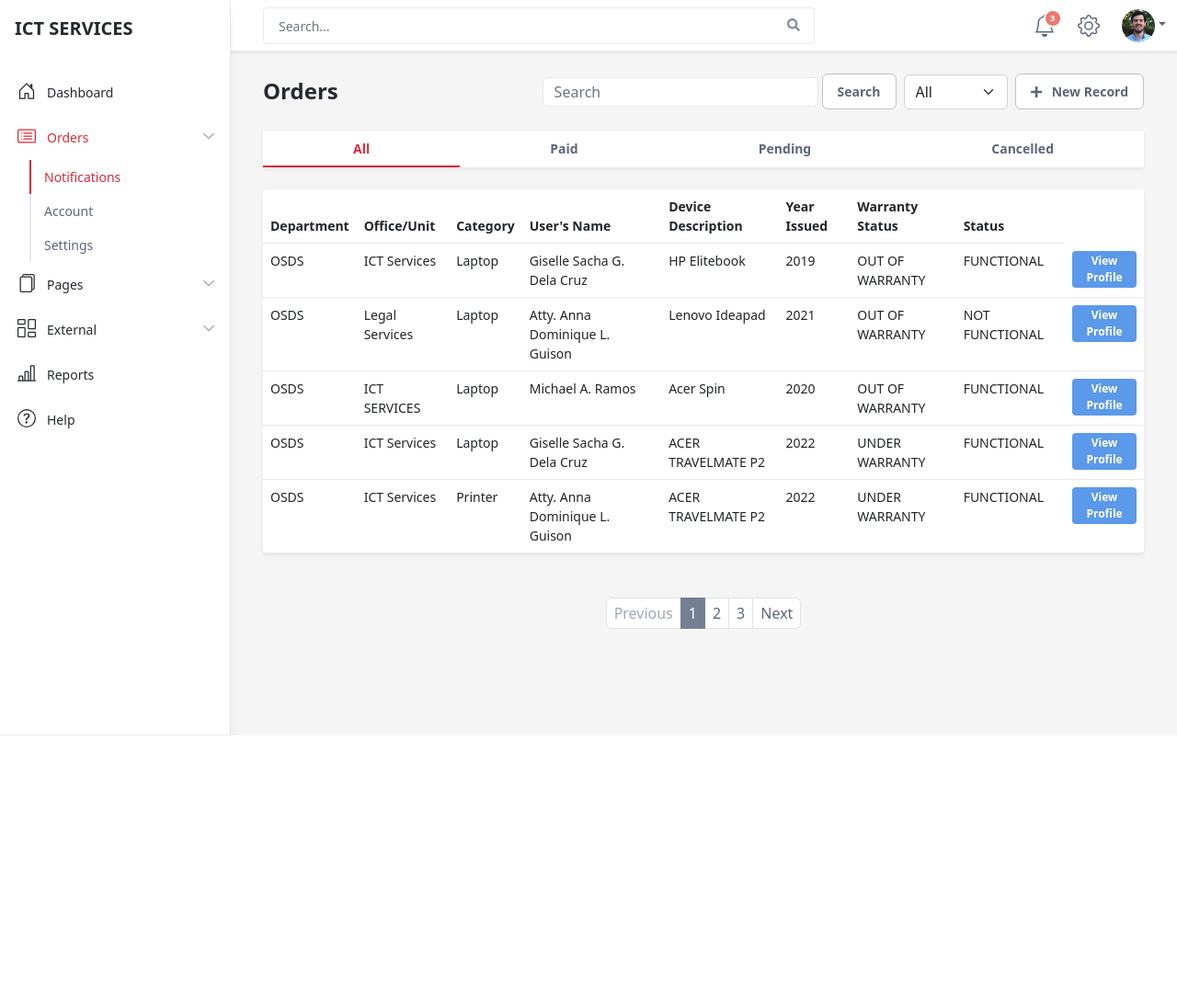
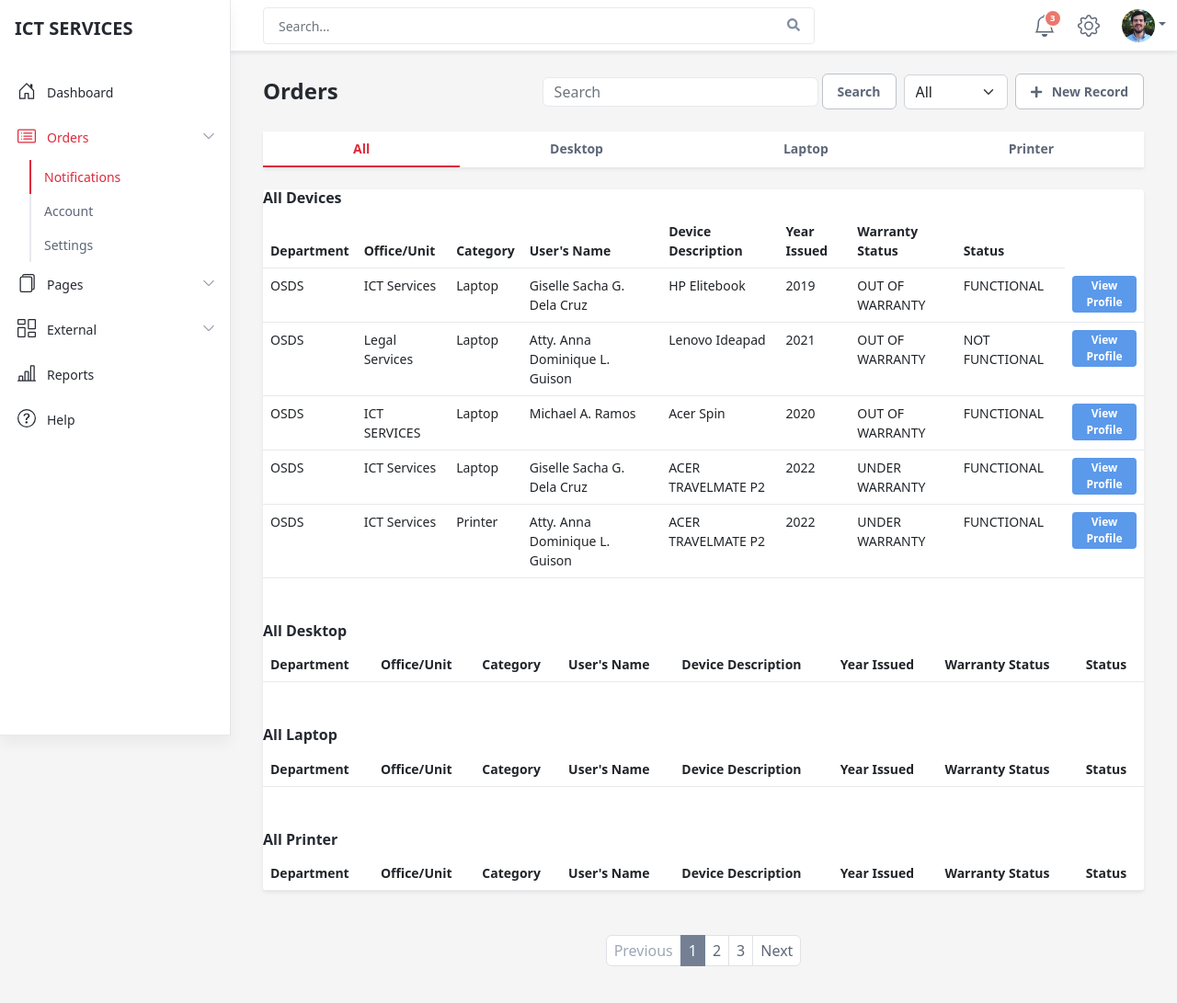
Before and after one commit to jmarknavarro/do-inventory, a PHP site: page /dashboard/index.php in a window 1280 px wide. Shown: the whole page at 92% size. Before the commit the page ends 800 px from the top, so only its background shows below. Run offline with PHP 8.4, Linux system fonts and the light colour scheme; a user stored in the database is signed in; data comes from the database, SQL or seed files in the repository; lists and menus that the app fills with data are empty; some libraries are stand-ins or nearby versions.

Commit message:
Updating File

```diff
--- a/dashboard/index.php
+++ b/dashboard/index.php
@@ -423,9 +423,9 @@
 
                     <nav id="orders-table-tab" class="orders-table-tab app-nav-tabs nav shadow-sm flex-column flex-sm-row mb-4">
                         <a class="flex-sm-fill text-sm-center nav-link active" id="orders-all-tab" data-bs-toggle="tab" href="#orders-all" role="tab" aria-controls="orders-all" aria-selected="true">All</a>
-                        <a class="flex-sm-fill text-sm-center nav-link" id="orders-paid-tab" data-bs-toggle="tab" href="#orders-paid" role="tab" aria-controls="orders-paid" aria-selected="false">Paid</a>
-                        <a class="flex-sm-fill text-sm-center nav-link" id="orders-pending-tab" data-bs-toggle="tab" href="#orders-pending" role="tab" aria-controls="orders-pending" aria-selected="false">Pending</a>
-                        <a class="flex-sm-fill text-sm-center nav-link" id="orders-cancelled-tab" data-bs-toggle="tab" href="#orders-cancelled" role="tab" aria-controls="orders-cancelled" aria-selected="false">Cancelled</a>
+                        <a class="flex-sm-fill text-sm-center nav-link" id="orders-paid-tab" data-bs-toggle="tab" href="#orders-paid" role="tab" aria-controls="orders-paid" aria-selected="false">Desktop</a>
+                        <a class="flex-sm-fill text-sm-center nav-link " id="orders-pending-tab" data-bs-toggle="tab" href="#orders-pending" role="tab" aria-controls="orders-pending" aria-selected="false">Laptop</a>
+                        <a class="flex-sm-fill text-sm-center nav-link" id="orders-cancelled-tab" data-bs-toggle="tab" href="#orders-cancelled" role="tab" aria-controls="orders-cancelled" aria-selected="false">Printer</a>
                     </nav>
 
 
@@ -434,15 +434,46 @@
                             <div class="app-card app-card-orders-table shadow-sm mb-5">
                                 <div class="app-card-body">
                                     <div class="table-responsive">
+                                        <h6>All Devices</h6>
                                         <table id="list_std" class="table app-table-hover mb-0 text-left">
                                             <?php
                                             $view = new class_model();
                                             $row  = $view->fetchAllData();
+
                                             ?>
                                         </table>
                                     </div>
                                     <!--//table-responsive-->
+                                    <div class="table-responsive mt-5">
+                                    <h6>All Desktop</h6>
+                                        <table id="list_std" class="table app-table-hover mb-0 text-left">
+                                            <?php
+                                            $view = new class_model();
+                                            $row  = $view->fetchAllDesktop();
 
+                                            ?>
+                                        </table>
+                                    </div>
+                                    <div class="table-responsive mt-5">
+                                    <h6>All Laptop</h6>
+                                        <table id="list_std" class="table app-table-hover mb-0 text-left">
+                                            <?php
+                                            $view = new class_model();
+                                            $row  = $view->fetchAllLaptop();
+
+                                            ?>
+                                        </table>
+                                    </div>
+                                    <div class="table-responsive mt-5">
+                                    <h6>All Printer</h6>
+                                        <table id="list_std" class="table app-table-hover mb-0 text-left">
+                                            <?php
+                                            $view = new class_model();
+                                            $row  = $view->fetchAllPrinter();
+
+                                            ?>
+                                        </table>
+                                    </div>
                                 </div>
                                 <!--//app-card-body-->
                             </div>
--- a/init/model/class_model.php
+++ b/init/model/class_model.php
@@ -72,7 +72,168 @@
 			}
 		}
 
+		// public function getAllD() {
+		// 	try {
+		// 		$db    = DB();
+		// 		$sql   = "SELECT * FROM `tbl_admin` WHERE username = '$username' AND password = '$password'";
+		// 		$query = $db->prepare($sql);
+		// 		$query->execute();
+		// 		$row = $query->fetch(PDO::FETCH_ASSOC);
+		// 		if ($row > 0) {
+		// 			session_start();
+		// 			$_SESSION['user'] = $row['username']; // Set Session
+		// 			echo 1;
+		// 		} else {
+		// 			echo "error";
+		// 		}
+		// 	} catch (PDOException $e) {
+		// 		echo $e->getMessage();
 
+		// 	}
+		// }
+
+		public function fetchAllLaptop()
+		{
+			{
+				try {
+					$db = DB();
+					$sql = "SELECT * FROM `tbl_product`WHERE `category_id` = 'Laptop'";
+					$data = $db->prepare($sql);
+					$data->execute();
+					$rows = $data->fetchAll(PDO::FETCH_ASSOC);
+
+					// echo "<table id='example1' class='table table-striped table-bordered no-wrap'>";
+					echo "<thead>";
+					echo "<th>Department</th>";
+					echo "<th>Office/Unit</th>";
+					echo "<th>Category</th>";
+					echo "<th>User's Name</th>";
+					echo "<th>Device Description</th>";
+					echo "<th>Year Issued</th>";
+					echo "<th>Warranty Status</th>";
+					echo "<th>Status</th>";
+					echo "</thead>";
+
+					foreach ($rows as $row) {
+
+						echo "<tr>";
+						echo "<td>$row[dept_id]</td>";
+						echo "<td>$row[office_id]</td>";
+						echo "<td>$row[category_id]</td>";
+						echo "<td>$row[user_name]</td>";
+						echo "<td>$row[product_name]</td>";
+						echo "<td>$row[year_issued]</td>";
+						echo "<td>$row[warranty_status]</td>";
+						echo "<td>$row[status]</td>";
+						echo "<td>
+						<a class='btn text-center text-white btn-info btn-sm' data-toggle='modal' data-id='$row[id]'>View Profile</a>
+						</td>";
+						echo "</tr>";
+					}
+					echo "</table>";
+
+
+				}  catch (PDOException $e) {
+					echo $e->getMessage();
+				}
+			}
+
+		}
+		public function fetchAllDesktop()
+		{
+			{
+				try {
+					$db = DB();
+					$sql = "SELECT * FROM `tbl_product`WHERE `category_id` = 'Desktop'";
+					$data = $db->prepare($sql);
+					$data->execute();
+					$rows = $data->fetchAll(PDO::FETCH_ASSOC);
+
+					// echo "<table id='example1' class='table table-striped table-bordered no-wrap'>";
+					echo "<thead>";
+					echo "<th>Department</th>";
+					echo "<th>Office/Unit</th>";
+					echo "<th>Category</th>";
+					echo "<th>User's Name</th>";
+					echo "<th>Device Description</th>";
+					echo "<th>Year Issued</th>";
+					echo "<th>Warranty Status</th>";
+					echo "<th>Status</th>";
+					echo "</thead>";
+
+					foreach ($rows as $row) {
+
+						echo "<tr>";
+						echo "<td>$row[dept_id]</td>";
+						echo "<td>$row[office_id]</td>";
+						echo "<td>$row[category_id]</td>";
+						echo "<td>$row[user_name]</td>";
+						echo "<td>$row[product_name]</td>";
+						echo "<td>$row[year_issued]</td>";
+						echo "<td>$row[warranty_status]</td>";
+						echo "<td>$row[status]</td>";
+						echo "<td>
+						<a class='btn text-center text-white btn-info btn-sm' data-toggle='modal' data-id='$row[id]'>View Profile</a>
+						</td>";
+						echo "</tr>";
+					}
+					echo "</table>";
+
+
+				}  catch (PDOException $e) {
+					echo $e->getMessage();
+				}
+			}
+
+		}
+
+		public function fetchAllPrinter()
+		{
+			{
+				try {
+					$db = DB();
+					$sql = "SELECT * FROM `tbl_product`WHERE `category_id` = 'Printer'";
+					$data = $db->prepare($sql);
+					$data->execute();
+					$rows = $data->fetchAll(PDO::FETCH_ASSOC);
+
+					// echo "<table id='example1' class='table table-striped table-bordered no-wrap'>";
+					echo "<thead>";
+					echo "<th>Department</th>";
+					echo "<th>Office/Unit</th>";
+					echo "<th>Category</th>";
+					echo "<th>User's Name</th>";
+					echo "<th>Device Description</th>";
+					echo "<th>Year Issued</th>";
+					echo "<th>Warranty Status</th>";
+					echo "<th>Status</th>";
+					echo "</thead>";
+
+					foreach ($rows as $row) {
+
+						echo "<tr>";
+						echo "<td>$row[dept_id]</td>";
+						echo "<td>$row[office_id]</td>";
+						echo "<td>$row[category_id]</td>";
+						echo "<td>$row[user_name]</td>";
+						echo "<td>$row[product_name]</td>";
+						echo "<td>$row[year_issued]</td>";
+						echo "<td>$row[warranty_status]</td>";
+						echo "<td>$row[status]</td>";
+						echo "<td>
+						<a class='btn text-center text-white btn-info btn-sm' data-toggle='modal' data-id='$row[id]'>View Profile</a>
+						</td>";
+						echo "</tr>";
+					}
+					echo "</table>";
+
+
+				}  catch (PDOException $e) {
+					echo $e->getMessage();
+				}
+			}
+
+		}
 
 	}
 ?>
```
